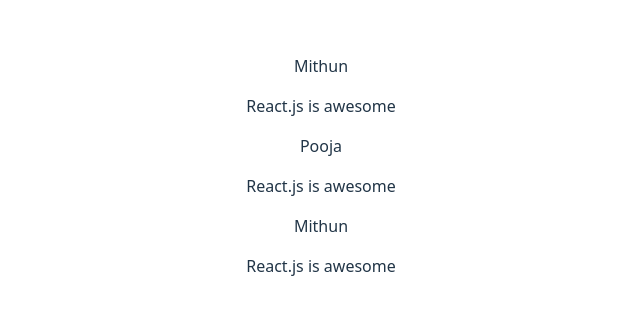
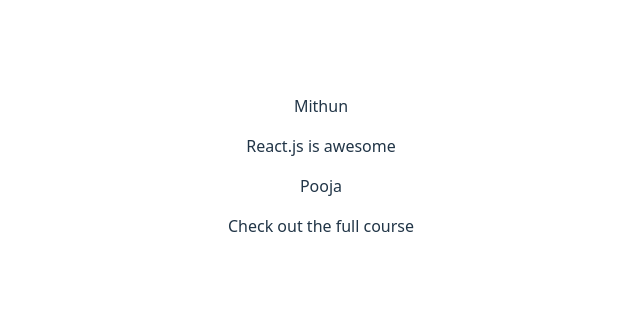
Before and after one commit to mithunj43/React, a React (Vite) app in the folder react-crash-course/: page / in a window 1280 px wide. Shown: the part 234-548 px from the top of the page, without its empty margins (319-959 px from the left). Built offline with nearby package versions, Linux system fonts and the light colour scheme.

Commit message:
Passing data to components with props

```diff
--- a/react-crash-course/src/App.jsx
+++ b/react-crash-course/src/App.jsx
@@ -8,9 +8,8 @@
 
   return (
   <>
-    <Post />
-    <Post />
-    <Post />
+    <Post author ="Mithun" body ="React.js is awesome"/>
+    <Post author ="Pooja" body ="Check out the full course"/>
   </>
   );
 }
--- a/react-crash-course/src/components/Post.jsx
+++ b/react-crash-course/src/components/Post.jsx
@@ -1,11 +1,10 @@
-const names = ['Mithun', 'Pooja'];
 
-function Post() {
-    const chosenName = Math.random() > 0.5 ? names[0] : names [1];
+function Post(props) {
+
     return (
         <div>
-            <p>{chosenName}</p>
-            <p>React.js is awesome</p>
+            <p>{props.author}</p>
+            <p>{props.body}</p>
         </div>
     );
 }
```
